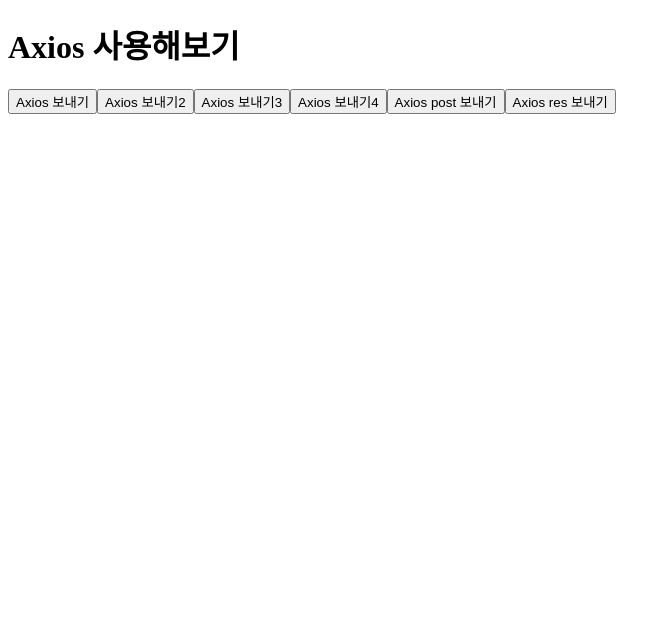
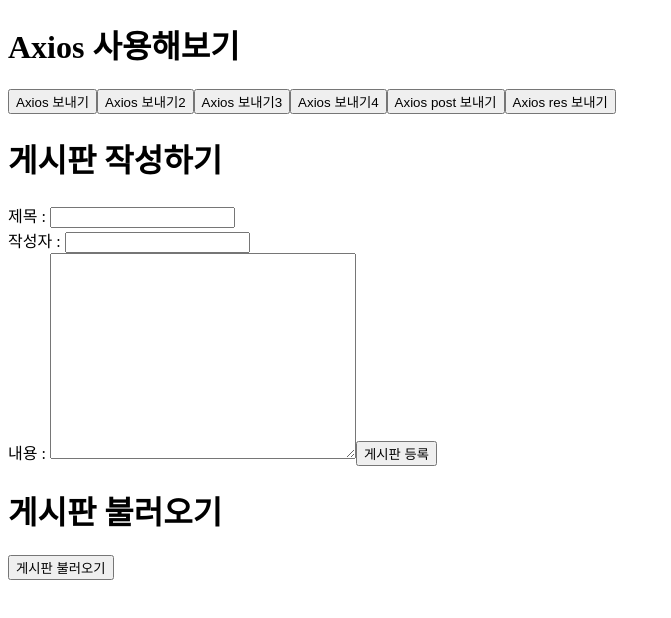
Before and after one commit to hhj2025/cyci_react, a React (Vite) app: page /axios in a window 1280 px wide. Shown: the top 618 px of the page, without its empty margins (0-671 px from the left). Built offline with nearby package versions, Linux system fonts and the light colour scheme.

Commit message:
게시판등록

```diff
--- a/src/page/axios/Axios보내기.jsx
+++ b/src/page/axios/Axios보내기.jsx
@@ -1,6 +1,9 @@
-import axios from "axios"
+import axios from "axios";
+import { useState } from "react";
 
 function Axios보내기() {
+
+  const [list, setList] = useState([]);
 
   function test1() {
     axios.get('http://localhost:8080/test1')
@@ -44,6 +47,25 @@
     });
   }
 
+    function boardList() {
+    axios.get('http://localhost:8080/api/board/list')
+    .then(res => {
+      console.log(res);
+      if(res.status !== 200){
+        console.log("error");
+      }
+      else{
+        const list = res.data;
+        console.log(list);
+        setList(list);
+      }
+    });
+  }
+
+  function eventData(){
+    boardList();
+  }
+
   return (
     <>
       <h1>Axios 사용해보기</h1>
@@ -58,9 +80,45 @@
       <input type="button" value="Axios res 보내기" onClick={res1} />
 
 
+    <h1>게시판 작성하기</h1>
+    <RegisterBoard event={eventData}/>
+
+    <h1>게시판 불러오기</h1>
+    <input type="button" value="게시판 불러오기" onClick={boardList} />
+    {list.map(item => (
+      <div key={item.boardIdx}>
+        <span>{item.title}</span>
+        <span>{item.userId}</span>
+        <span>{item.createAt}</span>
+      </div>
+    ))}
 
     </>
   )
 }
 
 export default Axios보내기
+
+function RegisterBoard(){
+
+    function BoardRegister(props) {
+
+    const title = document.getElementById("title");
+    const userId = document.getElementById("userId");
+    const content = document.getElementById("content");
+
+    const obj = {title : title.value, userId : userId.value, content : content.value};
+    axios.post('http://localhost:8080/api/board/register', obj)
+    .then(res => {
+      console.log(res);
+       props.event && props.event();
+    })}
+  return(
+    <>
+      제목 : <input type="text" id="title"/><br/>
+      작성자 : <input type="text" id="userId"/><br/>
+      내용 : <textarea style={{width : '300px', height : '200px'}} id="content"></textarea>
+      <input type="button" value="게시판 등록" onClick={BoardRegister} />
+    </>
+  )
+}
```
